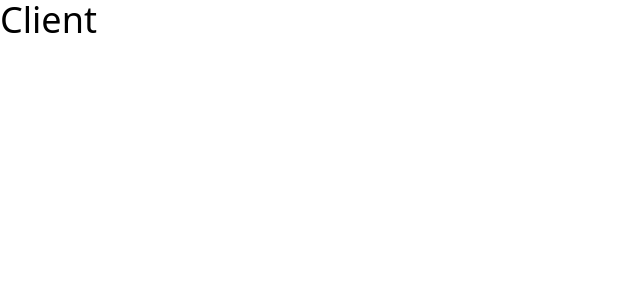
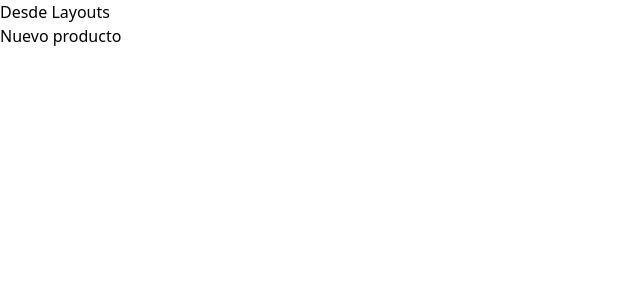
Before and after one commit to JerlibGnzlz/admin-productos-backend, a React (Vite) app in the folder client/: page /producto/nuevo in a window 1280 px wide. Shown: the top 300 px of the page, without its empty margins (0-640 px from the left). Built offline with nearby package versions, Linux system fonts and the light colour scheme.

Commit message:
feature Layout

```diff
--- a/client/package.json
+++ b/client/package.json
@@ -11,7 +11,8 @@
   },
   "dependencies": {
     "react": "^18.3.1",
-    "react-dom": "^18.3.1"
+    "react-dom": "^18.3.1",
+    "react-router-dom": "^6.24.0"
   },
   "devDependencies": {
     "@types/react": "^18.3.3",
--- a/client/src/App.tsx
+++ /dev/null
@@ -1,13 +0,0 @@
-import './index.css'
-
-function App() {
-
-  return (
-    <>
-      <h1 className='text-4xl'>Client</h1>
-
-    </>
-  )
-}
-
-export default App
--- /dev/null
+++ b/client/src/layout/Layout.tsx
@@ -0,0 +1,12 @@
+import { Outlet } from "react-router-dom";
+
+
+
+export const Layout = () => {
+    return (
+        <>
+            Desde Layouts
+            <Outlet />
+        </>
+    )
+};
--- a/client/src/main.tsx
+++ b/client/src/main.tsx
@@ -1,10 +1,12 @@
 import React from 'react'
 import ReactDOM from 'react-dom/client'
-import App from './App.tsx'
 import './index.css'
+import { RouterProvider } from 'react-router-dom'
+import { router } from './router'
+
 
 ReactDOM.createRoot(document.getElementById('root')!).render(
   <React.StrictMode>
-    <App />
+    <RouterProvider router={router} />
   </React.StrictMode>,
 )
--- /dev/null
+++ b/client/src/router.tsx
@@ -0,0 +1,21 @@
+import { createBrowserRouter } from "react-router-dom";
+import { Layout } from "./layout/Layout";
+import Product from "./views/Product";
+import NewProducts from "./views/NewProducts";
+
+
+export const router = createBrowserRouter([
+    {
+        path: "/",
+        element: <Layout />,
+        children: [
+            {
+                index: true,
+                element: <Product />
+            }, {
+                path: "producto/nuevo",
+                element: <NewProducts />
+            }
+        ]
+    }
+])
--- /dev/null
+++ b/client/src/views/NewProducts.tsx
@@ -0,0 +1,10 @@
+
+const NewProducts = () => {
+    return (
+        <div>
+            Nuevo producto
+        </div>
+    )
+}
+
+export default NewProducts
--- /dev/null
+++ b/client/src/views/Product.tsx
@@ -0,0 +1,10 @@
+
+const Product = () => {
+    return (
+        <div>
+            desde products
+        </div>
+    )
+}
+
+export default Product
```
Also changed, not shown: 1 other file (tests, documents, lock files or other folders).
